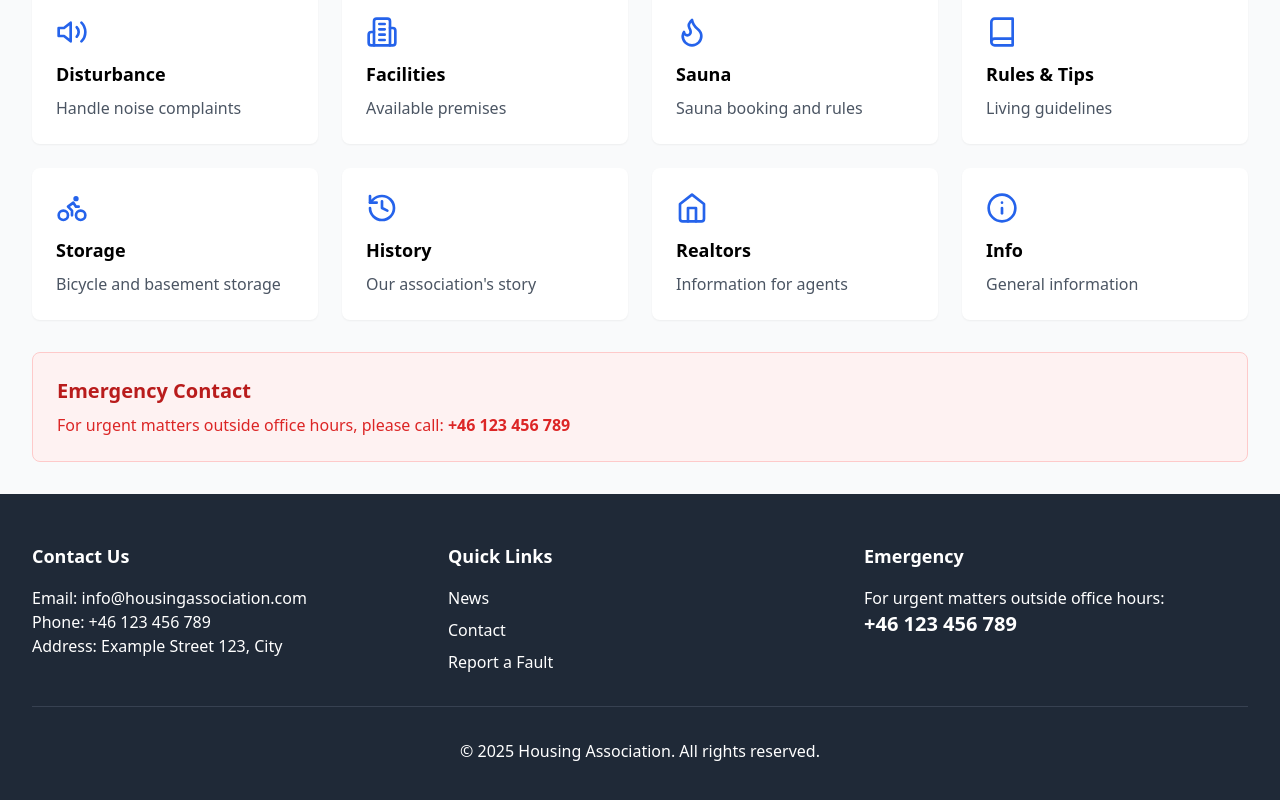
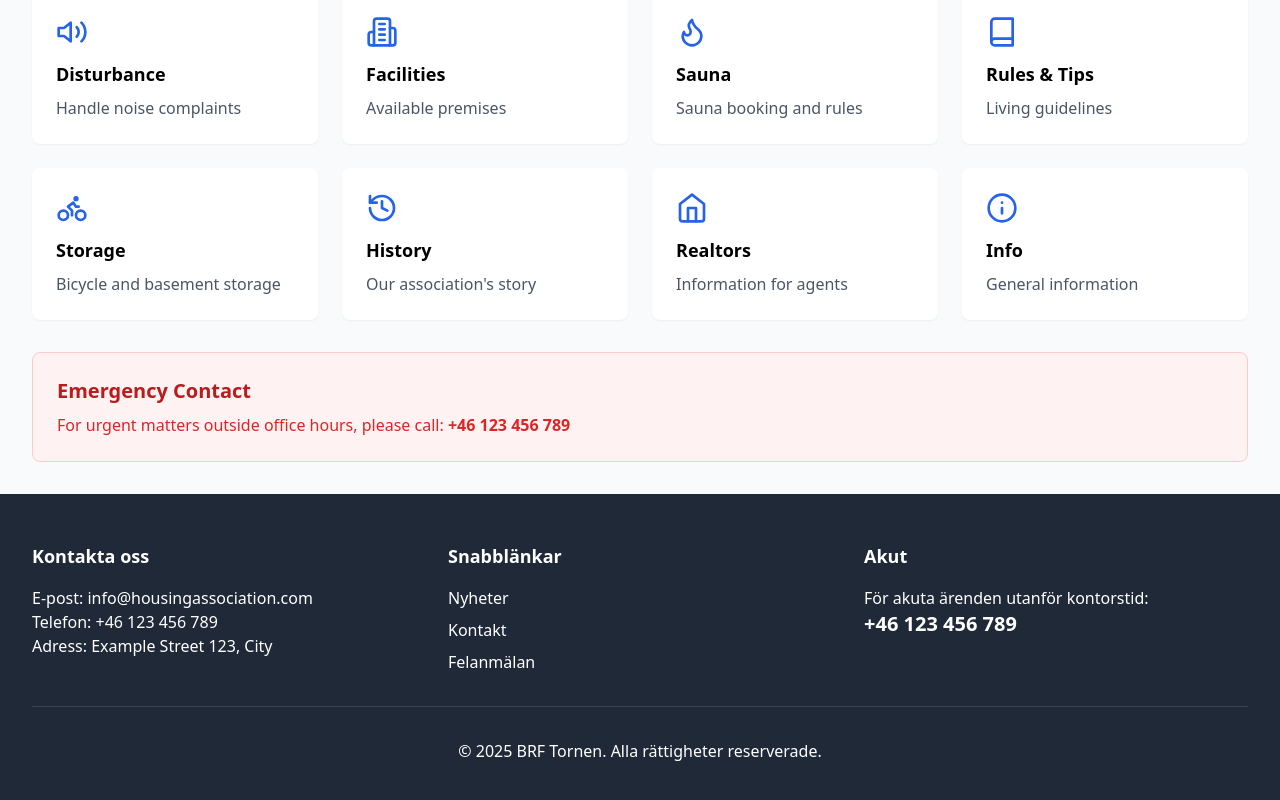
Before and after one commit to robinjac/brftornen, a React (Vite) app: page / in a window 1280 px wide. Shown: the part 692-1492 px from the top of the page. Built offline with nearby package versions, Linux system fonts and the light colour scheme.

Commit message:
Use translations and data in layout

```diff
--- a/src/components/Layout.tsx
+++ b/src/components/Layout.tsx
@@ -1,6 +1,9 @@
-import React from 'react';
-import { Link, Outlet } from 'react-router-dom';
-import { Menu, X } from 'lucide-react';
+import React from "react";
+import { Link, Outlet } from "react-router-dom";
+import { Menu, X } from "lucide-react";
+import { replacePlaceholders } from "../utils";
+import i18n from "../../i18n/sv.json";
+import data from "../../test/general.json";
 
 const Layout = () => {
   const [isMenuOpen, setIsMenuOpen] = React.useState(false);
@@ -8,22 +11,22 @@ const Layout = () => {
   const toggleMenu = () => setIsMenuOpen(!isMenuOpen);
 
   const menuItems = [
-    { path: '/news', label: 'News' },
-    { path: '/report-fault', label: 'Report a Fault' },
-    { path: '/contact', label: 'Contact' },
-    { path: '/board', label: 'The Board' },
-    { path: '/documents', label: 'Statutes and Documents' },
-    { path: '/common-areas', label: 'Well-being and Common Areas' },
-    { path: '/laundry', label: 'Laundry Rooms' },
-    { path: '/recycling', label: 'Recycling Room' },
-    { path: '/disturbance', label: 'Disturbance' },
-    { path: '/facilities', label: 'Premises / Facilities' },
-    { path: '/sauna', label: 'Sauna' },
-    { path: '/rules', label: 'Advice, Rules & Tips' },
-    { path: '/storage', label: 'Bicycle & Basement Storage' },
-    { path: '/history', label: 'History' },
-    { path: '/realtors', label: 'Information for Realtors' },
-    { path: '/info', label: 'Info' },
+    { path: "/news", label: i18n.layout.news },
+    { path: "/report-fault", label: i18n.layout.reportFault },
+    { path: "/contact", label: i18n.layout.contact },
+    { path: "/board", label: i18n.layout.board },
+    { path: "/documents", label: i18n.layout.documents },
+    { path: "/common-areas", label: i18n.layout.commonAreas },
+    { path: "/laundry", label: i18n.layout.laundry },
+    { path: "/recycling", label: i18n.layout.recycling },
+    { path: "/disturbance", label: i18n.layout.disturbance },
+    { path: "/facilities", label: i18n.layout.facilities },
+    { path: "/sauna", label: i18n.layout.sauna },
+    { path: "/rules", label: i18n.layout.rules },
+    { path: "/storage", label: i18n.layout.storage },
+    { path: "/history", label: i18n.layout.history },
+    { path: "/realtors", label: i18n.layout.realtors },
+    { path: "/info", label: i18n.layout.info },
   ];
 
   return (
@@ -43,7 +46,11 @@ const Layout = () => {
               onClick={toggleMenu}
               className="lg:hidden p-2 rounded-md text-gray-400 hover:text-gray-500 hover:bg-gray-100"
             >
-              {isMenuOpen ? <X className="h-6 w-6" /> : <Menu className="h-6 w-6" />}
+              {isMenuOpen ? (
+                <X className="h-6 w-6" />
+              ) : (
+                <Menu className="h-6 w-6" />
+              )}
             </button>
 
             {/* Desktop menu */}
@@ -108,27 +115,50 @@ const Layout = () => {
         <div className="max-w-7xl mx-auto px-4 sm:px-6 lg:px-8 py-12">
           <div className="grid grid-cols-1 md:grid-cols-3 gap-8">
             <div>
-              <h3 className="text-lg font-semibold mb-4">Contact Us</h3>
-              <p>Email: info@housingassociation.com</p>
-              <p>Phone: +46 123 456 789</p>
-              <p>Address: Example Street 123, City</p>
+              <h3 className="text-lg font-semibold mb-4">
+                {i18n.layout.contactUs}
+              </h3>
+              <p>{i18n.layout.email}: {data.email}</p>
+              <p>{i18n.layout.phone}: {data.phone}</p>
+              <p>{i18n.layout.address}: {data.address}</p>
             </div>
             <div>
-              <h3 className="text-lg font-semibold mb-4">Quick Links</h3>
+              <h3 className="text-lg font-semibold mb-4">
+                {i18n.layout.quickLinks}
+              </h3>
               <ul className="space-y-2">
-                <li><Link to="/news" className="hover:text-blue-300">News</Link></li>
-                <li><Link to="/contact" className="hover:text-blue-300">Contact</Link></li>
-                <li><Link to="/report-fault" className="hover:text-blue-300">Report a Fault</Link></li>
+                <li>
+                  <Link to="/news" className="hover:text-blue-300">
+                    {i18n.layout.news}
+                  </Link>
+                </li>
+                <li>
+                  <Link to="/contact" className="hover:text-blue-300">
+                    {i18n.layout.contact}
+                  </Link>
+                </li>
+                <li>
+                  <Link to="/report-fault" className="hover:text-blue-300">
+                    {i18n.layout.reportFault}
+                  </Link>
+                </li>
               </ul>
             </div>
             <div>
-              <h3 className="text-lg font-semibold mb-4">Emergency</h3>
-              <p>For urgent matters outside office hours:</p>
-              <p className="text-xl font-bold">+46 123 456 789</p>
+              <h3 className="text-lg font-semibold mb-4">
+                {i18n.layout.emergency}
+              </h3>
+              <p>{i18n.layout.urgentMatters}</p>
+              <p className="text-xl font-bold">{data.phone}</p>
             </div>
           </div>
           <div className="mt-8 pt-8 border-t border-gray-700 text-center">
-            <p>&copy; {new Date().getFullYear()} Housing Association. All rights reserved.</p>
+            <p>
+              {replacePlaceholders(
+                i18n.layout.copyright,
+                String(new Date().getFullYear())
+              )}
+            </p>
           </div>
         </div>
       </footer>
--- a/test/general.json
+++ b/test/general.json
@@ -1,3 +1,5 @@
 {
-    "emergencyPhone": "+46 123 456 789"
+    "phone": "+46 123 456 789",
+    "email": "info@housingassociation.com",
+    "address": "Example Street 123, City"
 }
```
